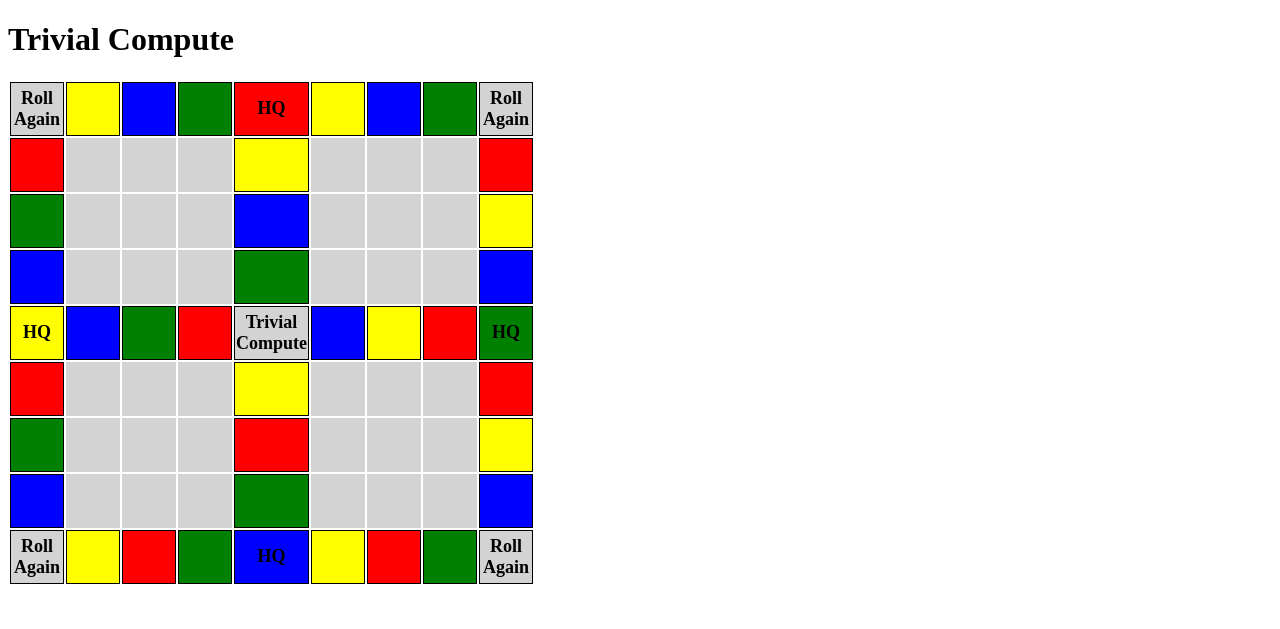
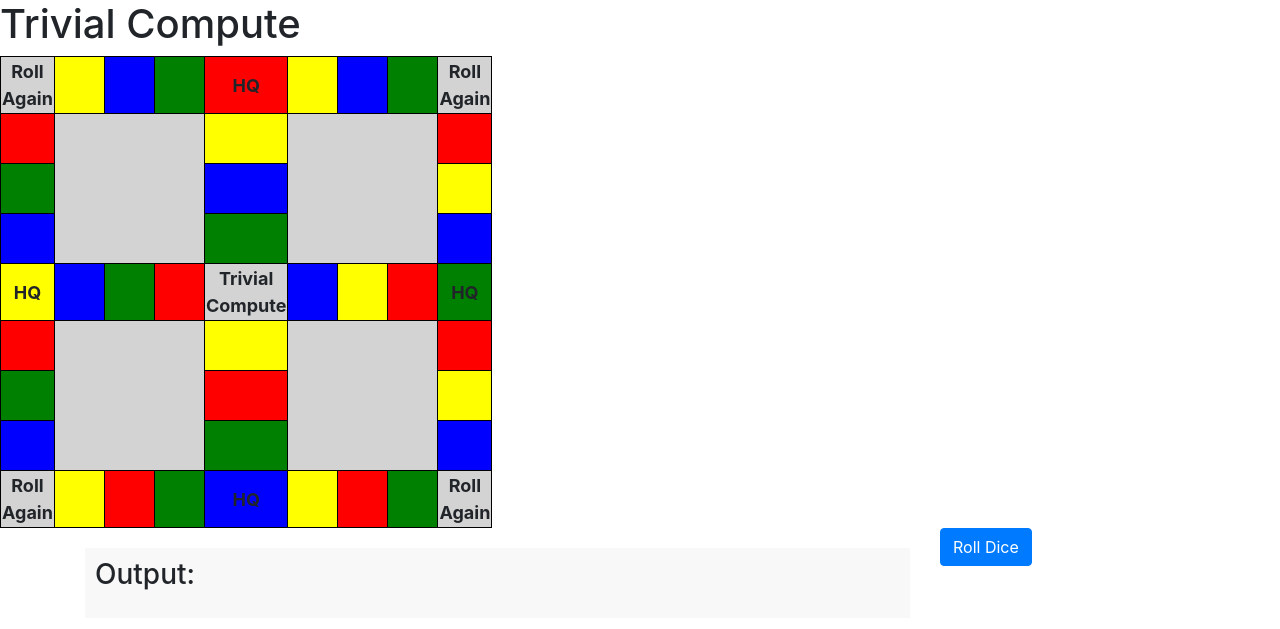
Before and after one commit to alexr-code1/trivial_project, a Flask app: page / in a window 1280 px wide. Shown: the top 629 px of the page. Run offline with Flask 3, Linux system fonts and the light colour scheme; some libraries are stand-ins or nearby versions.

Commit message:
Update index.html

```diff
--- a/templates/index.html
+++ b/templates/index.html
@@ -3,6 +3,14 @@
 <head>
     <title>Trivial Compute</title>
     <link rel="stylesheet" type="text/css" href="{{ url_for('static', filename='styles.css') }}">
+    <link rel="stylesheet" type="text/css" href="https://stackpath.bootstrapcdn.com/bootstrap/4.5.2/css/bootstrap.min.css">
+    <style>
+        .well {
+            background-color: #f8f8f8;
+            padding: 10px;
+            margin-top: 20px;
+        }
+    </style>
 </head>
 <body>
     <h1>Trivial Compute</h1>
@@ -109,5 +117,34 @@
             </tr>
         </table>
     </div>
+
+    <div class="container">
+        <div class="row">
+            <div class="col-md-9">
+                <div class="well">
+                    <h3>Output:</h3>
+                    <p>
+                        <!-- Output goes here -->
+                    </p>
+                </div>
+            </div>
+            <div class="col-md-3">
+                <button class="btn btn-primary" onclick="rollDice()">Roll Dice</button>
+            </div>
+        </div>
+    </div>
+
+    <script>
+        function rollDice() {
+            // Generate a random number between 1 and 6
+            var randomNumber = Math.floor(Math.random() * 6) + 1;
+
+            // Display the output in the well container
+            var outputElement = document.querySelector(".well p");
+            outputElement.innerHTML = "The dice rolled a " + randomNumber + "!";
+        }
+    </script>
+
+    <script src="https://stackpath.bootstrapcdn.com/bootstrap/4.5.2/js/bootstrap.min.js"></script>
 </body>
 </html>
```
